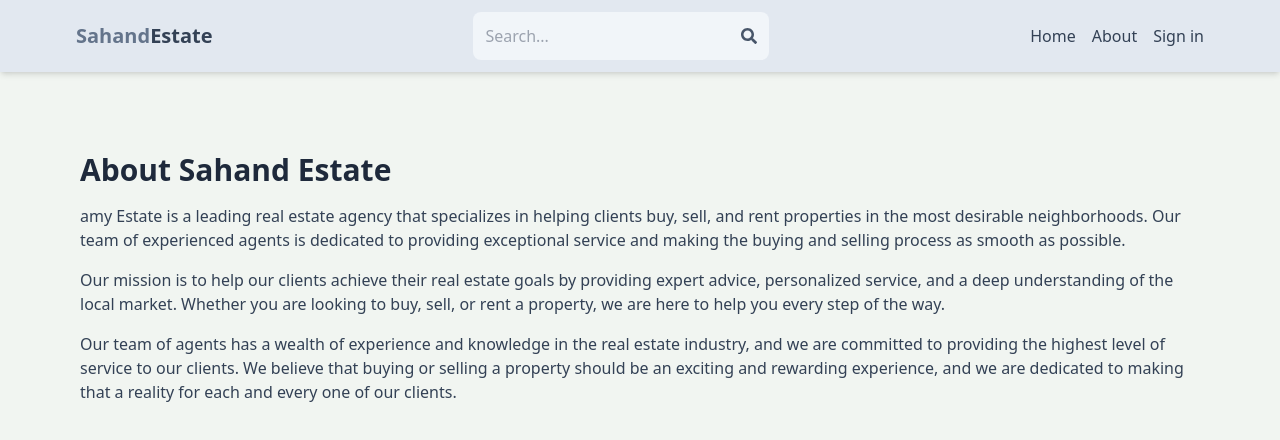
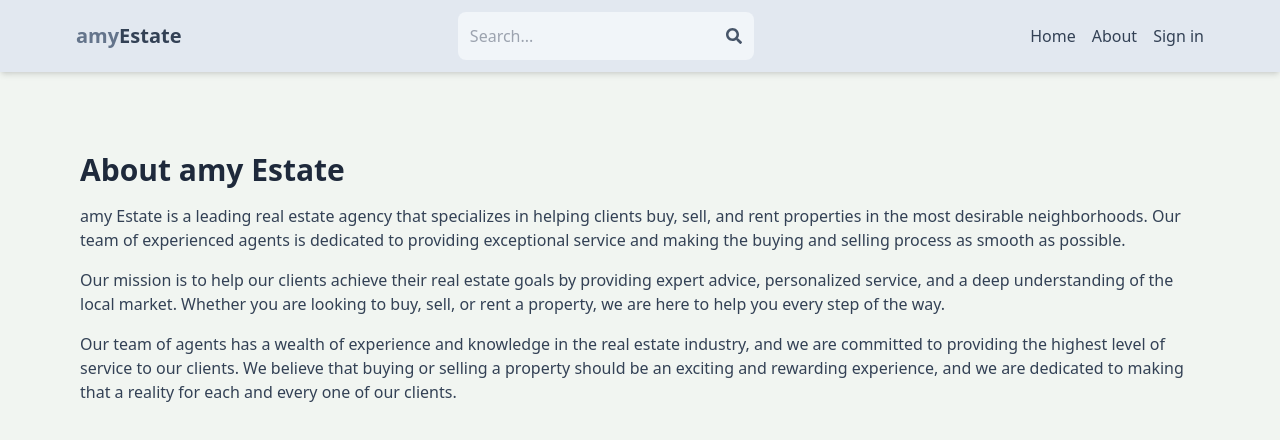
Before and after one commit to amisha-kapoor/mern-estate, a React (Vite) app in the folder client/: page /about in a window 1280 px wide. Shown: the top 440 px of the page. Built offline with nearby package versions, Linux system fonts and the light colour scheme; no server answers.

Commit message:
pre installation

```diff
--- a/client/src/components/Header.jsx
+++ b/client/src/components/Header.jsx
@@ -27,7 +27,7 @@ export default function Header() {
       <div className='flex justify-between items-center max-w-6xl mx-auto p-3'>
         <Link to='/'>
           <h1 className='font-bold text-sm sm:text-xl flex flex-wrap'>
-            <span className='text-slate-500'>Sahand</span>
+            <span className='text-slate-500'>amy</span>
             <span className='text-slate-700'>Estate</span>
           </h1>
         </Link>
--- a/client/src/pages/About.jsx
+++ b/client/src/pages/About.jsx
@@ -3,7 +3,7 @@ import React from 'react'
 export default function About() {
   return (
     <div className='py-20 px-4 max-w-6xl mx-auto'>
-      <h1 className='text-3xl font-bold mb-4 text-slate-800'>About Sahand Estate</h1>
+      <h1 className='text-3xl font-bold mb-4 text-slate-800'>About amy Estate</h1>
       <p className='mb-4 text-slate-700'>amy Estate is a leading real estate agency that specializes in helping clients buy, sell, and rent properties in the most desirable neighborhoods. Our team of experienced agents is dedicated to providing exceptional service and making the buying and selling process as smooth as possible.</p>
       <p className='mb-4 text-slate-700'>
       Our mission is to help our clients achieve their real estate goals by providing expert advice, personalized service, and a deep understanding of the local market. Whether you are looking to buy, sell, or rent a property, we are here to help you every step of the way.
--- a/package.json
+++ b/package.json
@@ -6,7 +6,8 @@
   "type": "module",
   "scripts": {
     "dev": "nodemon api/index.js",
-    "start": "node api/index.js"
+    "start": "node api/index.js",
+    "build":"npm install && npm install --prefix client && npm run build --prefix client"
   },
   "keywords": [],
   "author": "",
```
Also changed, not shown: 1 other file (tests, documents, lock files or other folders).
